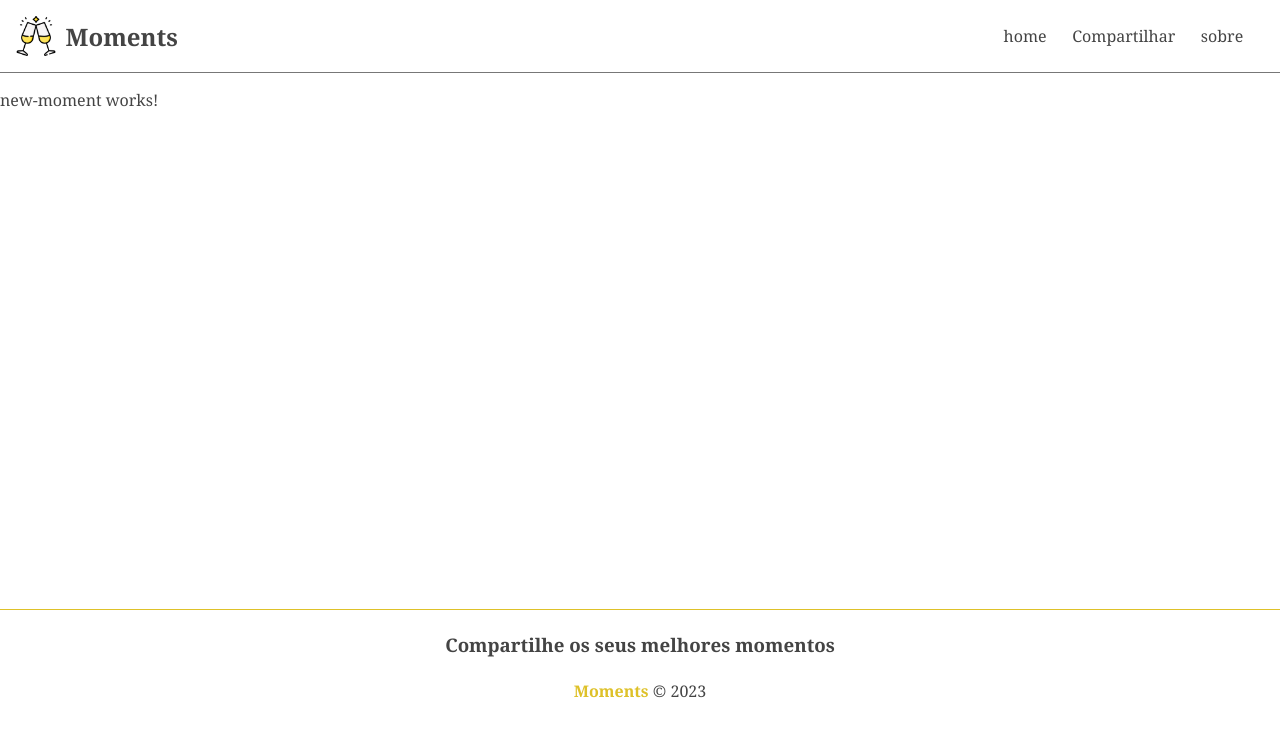
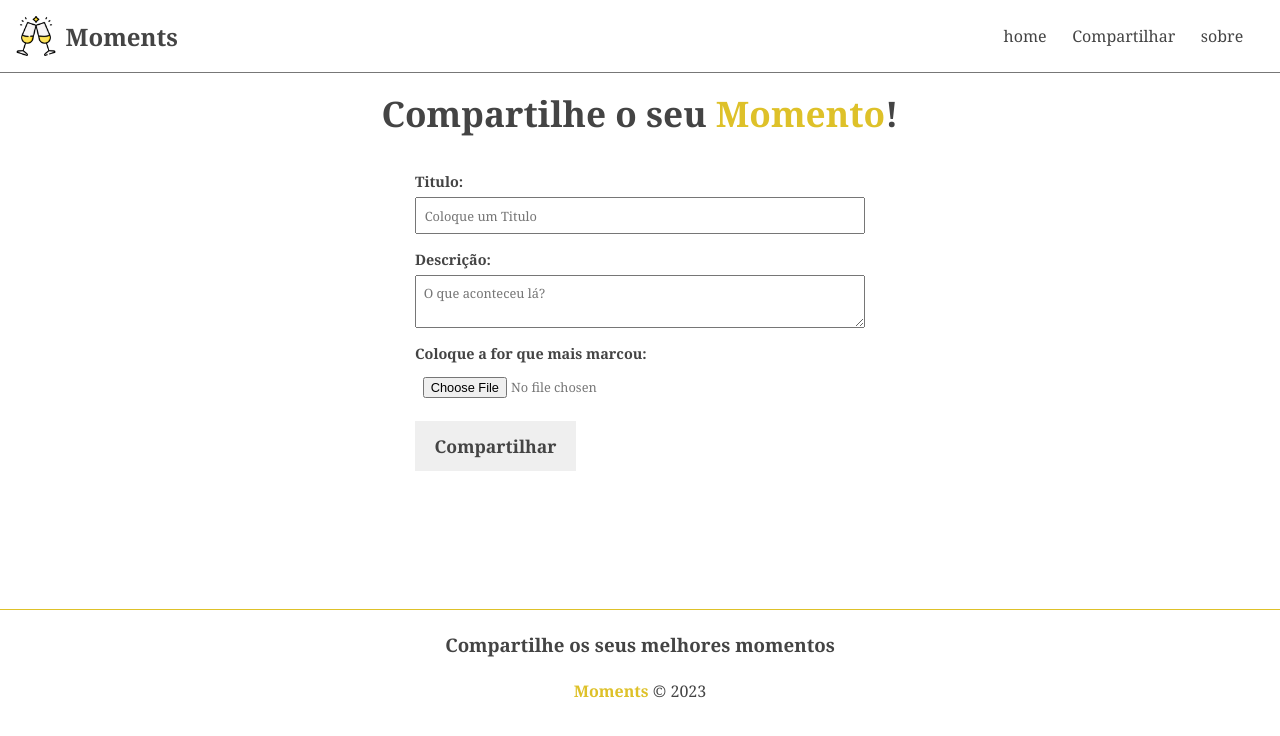
Before and after one commit to elesonsilva/estudosMoments, an Angular app: page /new-moment in a window 1280 px wide. Shown: the top 736 px of the page. Built offline with nearby package versions, Linux system fonts and the light colour scheme.

Commit message:
criando pagina de formulário

```diff
--- /dev/null
+++ b/src/app/components/moment-form/moment-form.component.html
@@ -0,0 +1,15 @@
+<form>
+    <div class="form-group">
+        <label for="title">Titulo:</label>
+        <input type="text" placeholder="Coloque um Titulo" required>
+    </div>
+    <div class="form-group">
+        <label for="description">Descrição:</label>
+        <textarea placeholder="O que aconteceu lá?" required></textarea>
+    </div>
+    <div class="form-group">
+        <label for="image">Coloque a for que mais marcou:</label>
+        <input type="file">
+    </div>
+    <input type="submit" value="{{ btnText }}">
+</form>
--- a/src/app/components/pages/new-moment/new-moment.component.css
+++ b/src/app/components/pages/new-moment/new-moment.component.css
@@ -0,0 +1,9 @@
+h2{
+    text-align: center;
+    margin-bottom: 1em;
+    font-size: 2.2em;
+}
+h2 span{
+    color: #dec129;
+
+}
--- a/src/app/components/pages/new-moment/new-moment.component.html
+++ b/src/app/components/pages/new-moment/new-moment.component.html
@@ -1 +1,3 @@
-<p>new-moment works!</p>
+
+<h2>Compartilhe o  seu <span>Momento</span>!</h2>
+<app-moment-form [btnText]="btnText"></app-moment-form>
--- a/src/app/components/pages/new-moment/new-moment.component.ts
+++ b/src/app/components/pages/new-moment/new-moment.component.ts
@@ -1,12 +1,14 @@
 import { Component } from '@angular/core';
+import { MomentFormComponent } from "../../moment-form/moment-form.component";
 
 @Component({
-  selector: 'app-new-moment',
-  standalone: true,
-  imports: [],
-  templateUrl: './new-moment.component.html',
-  styleUrl: './new-moment.component.css'
+    selector: 'app-new-moment',
+    standalone: true,
+    templateUrl: './new-moment.component.html',
+    styleUrl: './new-moment.component.css',
+    imports: [MomentFormComponent]
 })
 export class NewMomentComponent {
+    btnText = 'Compartilhar';
 
 }
--- a/src/styles.css
+++ b/src/styles.css
@@ -14,3 +14,39 @@
 a:hover{
  color: #DEC129;
 }
+/* FORM*/
+form{
+    width: 450px;
+    margin: 0 auto;
+}
+.form-group{
+    display: flex;
+    flex-direction: column;
+    margin-bottom: 1em;
+}
+.form-group label{
+    font-weight: bold;
+    font-size: 0.9em;
+    margin-bottom: 0.4em;
+}
+.form-group input,
+.form-group textarea{
+    padding: 0.6em;
+    color: #777;
+    font-size: 0.8em;
+
+}
+input[type="submit"]{
+    background-color: #efefef;
+    border: 2px solid transparent;
+    padding: 0.6em 1em;
+    font-weight: bold;
+    font-size: 1.1em;
+    cursor: pointer;
+    transform: 0.4s;
+}
+input[type="submit"]:hover{
+    color: #DEC129;
+    border-color: #DEC129;
+    background-color: transparent;
+}
```
Also changed, not shown: src/app/components/moment-form/moment-form.component.ts (added, +13 -0 lines), src/app/components/moment-form/moment-form.component.css (added), 1 other file (tests, documents, lock files or other folders).
